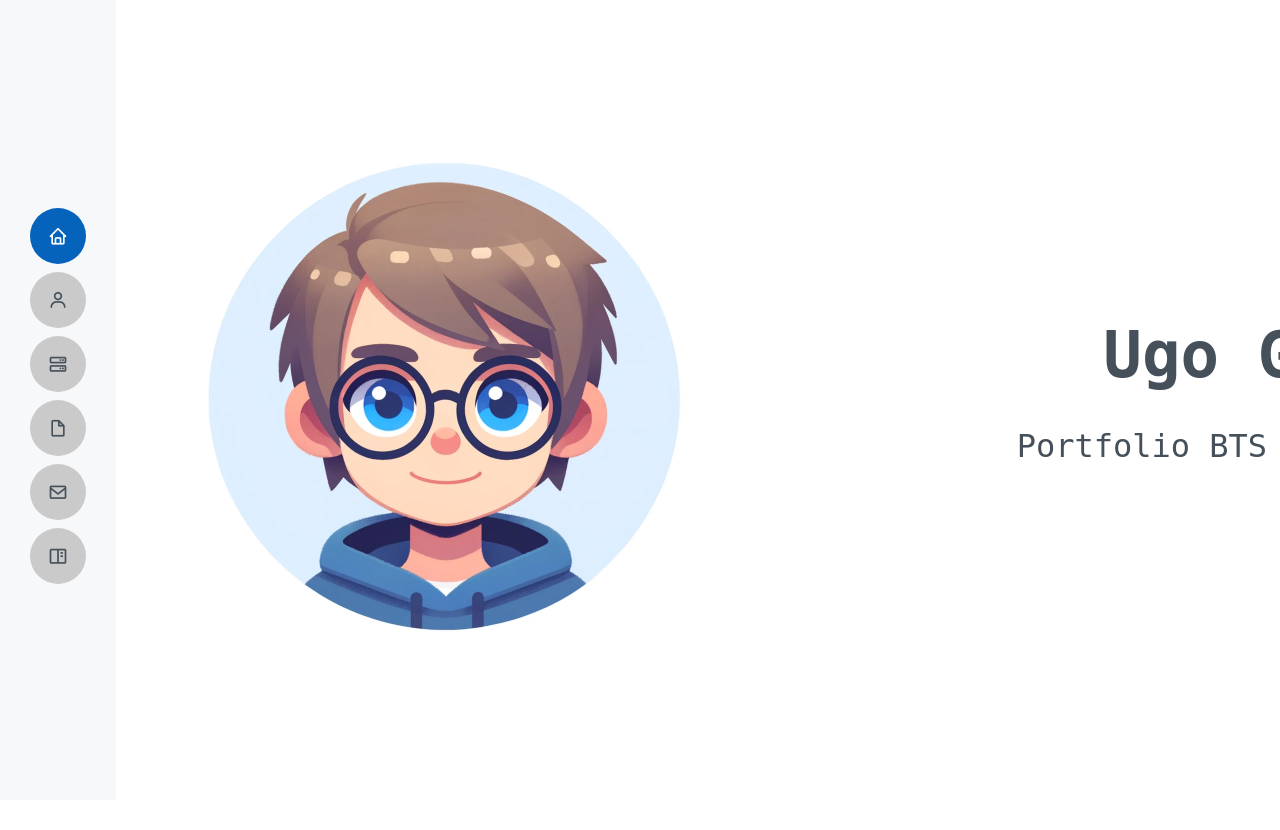
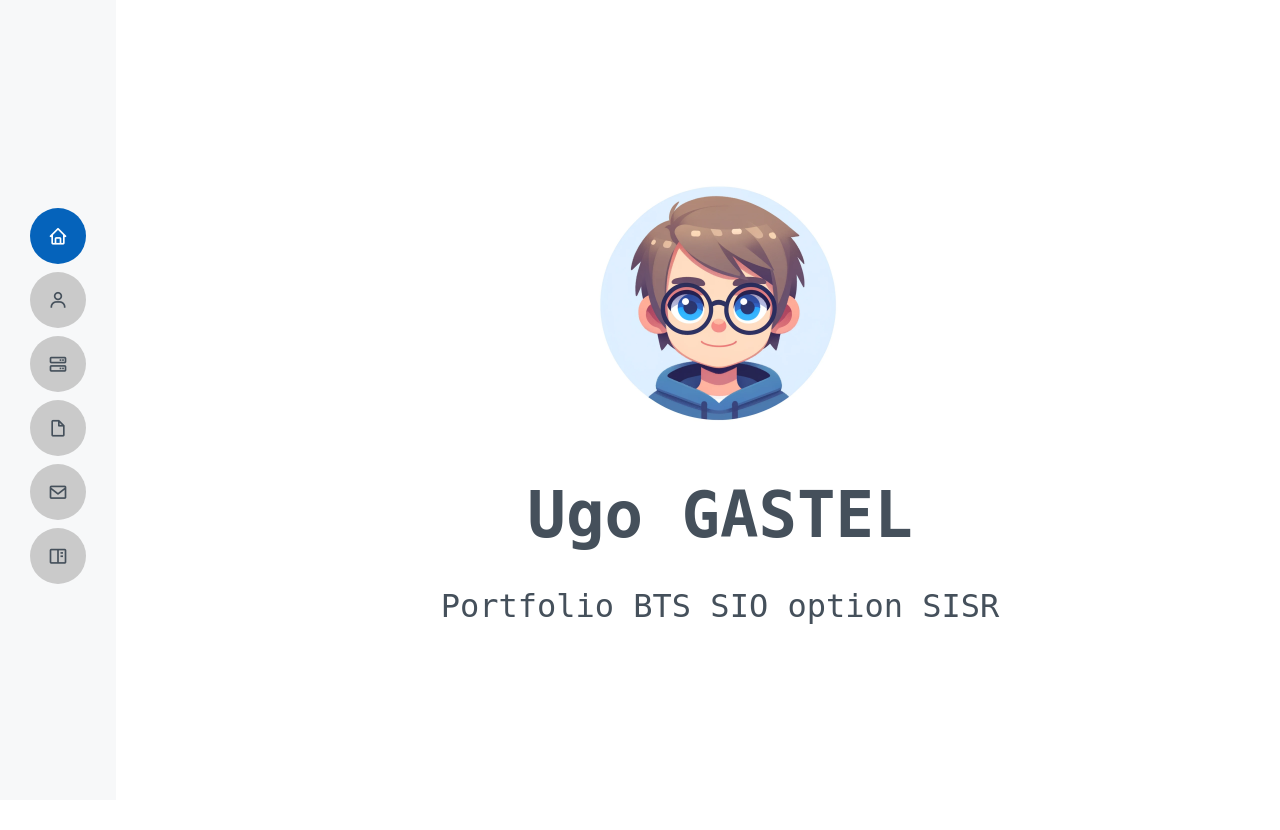
Before and after one commit to Ugo-gsl/Portfolio, a PHP site: page / in a window 1280 px wide. Shown: the top 830 px of the page. Run offline with PHP 8.4, Linux system fonts and the light colour scheme; some libraries are stand-ins or nearby versions.

Commit message:
Update style.css

```diff
--- a/assets/css/style.css
+++ b/assets/css/style.css
@@ -326,7 +326,7 @@ h6 {
   align-items: center;
 }
 .masthead-avatar {
-    width: 40vw;
+    width: 20vw;
     height: auto;
     margin: 2rem !important;
 }
```
